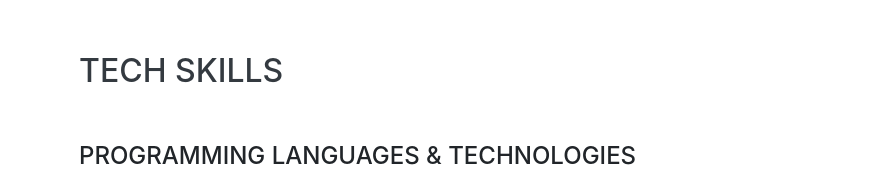
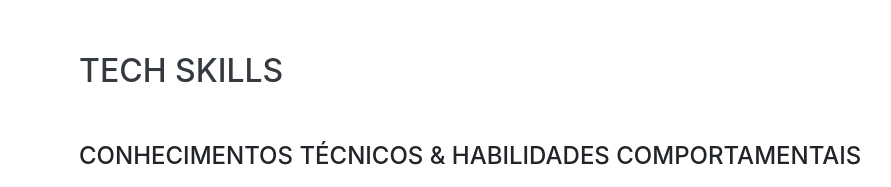
Before and after one commit to RicardoGomes-gitbub/portifolio-analise-dados, a website with bundled scripts: page index.html in a window 1280 px wide. Shown: the part 3540-3727 px from the top of the page, without its empty margins (241-1132 px from the left). Built offline with nearby package versions, Linux system fonts and the light colour scheme; a web font is replaced by a local one.

Commit message:
Update index.html

```diff
--- a/index.html
+++ b/index.html
@@ -267,7 +267,7 @@
       <div class="w-100">
         <h2 class="mb-5">Tech skills</h2>
 
-        <div class="subheading mb-3">Programming languages  &amp; Technologies</div>
+        <div class="subheading mb-3">Conhecimentos Técnicos  &amp; Habilidades Comportamentais</div>
         <ul class="list-inline dev-icons">
           <li class="list-inline-item">
             <i class="fab fa-python"></i>
```
